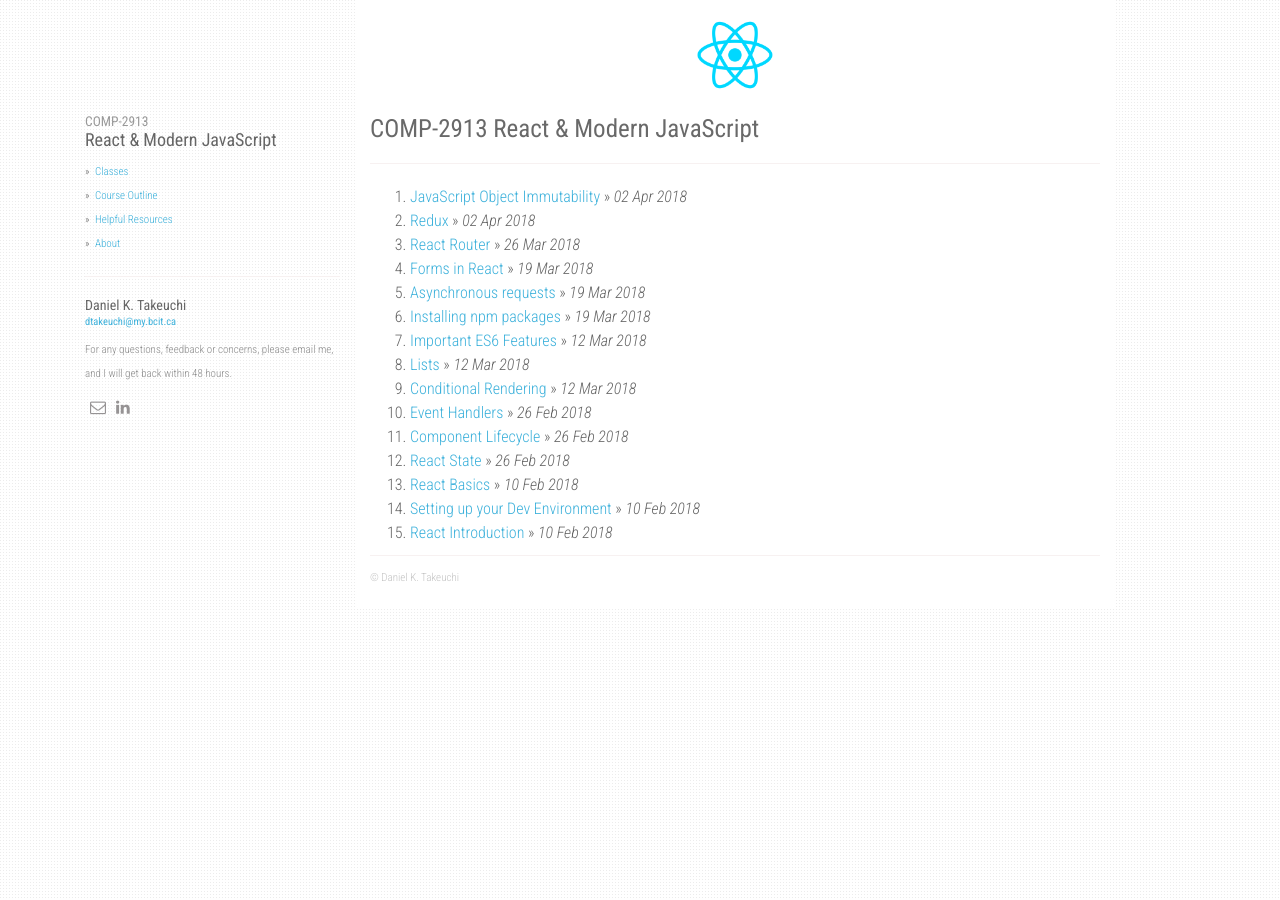
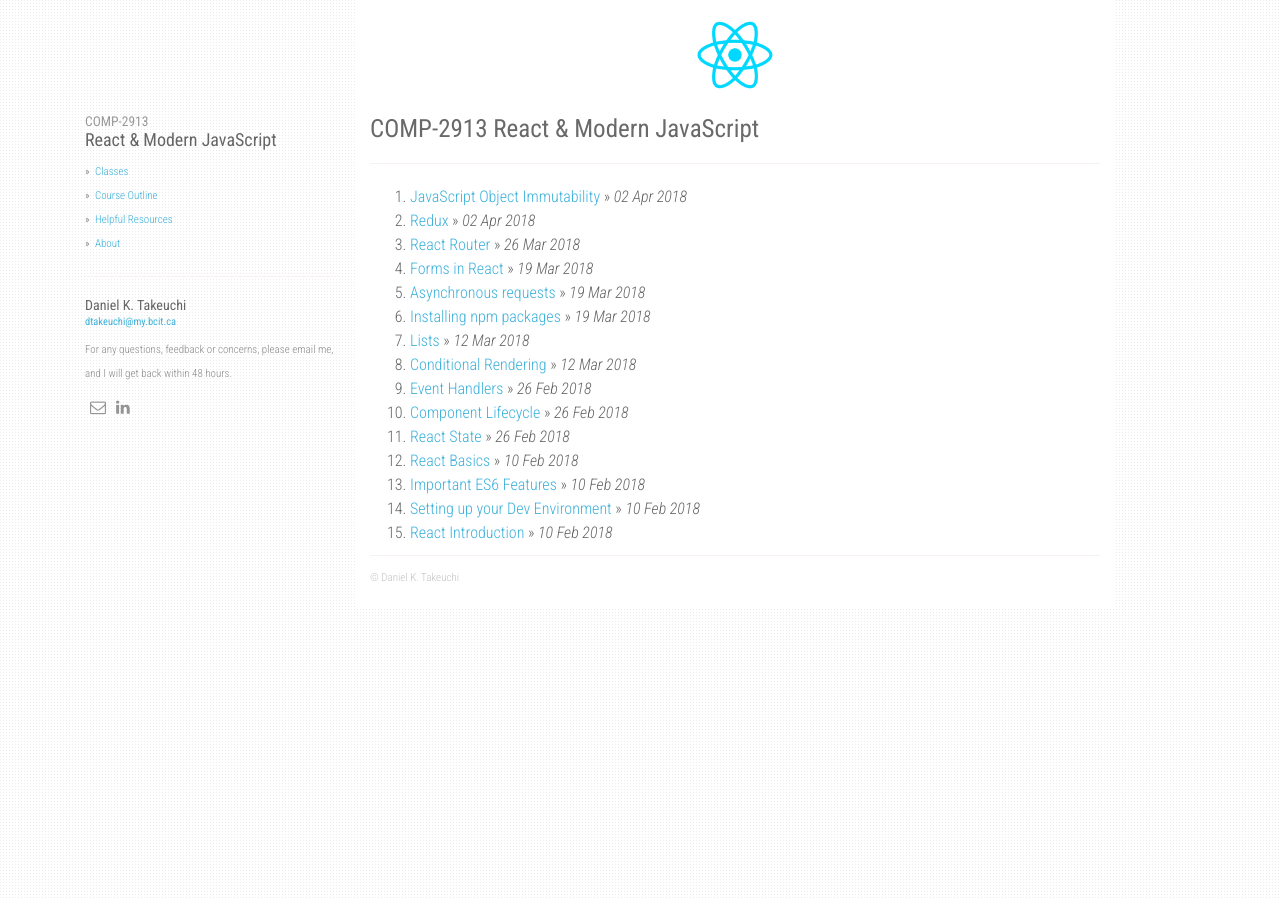
Before and after one commit to Julix91/COMP-2913, a Jekyll site: the page built from index.html, in a window 1280 px wide. Built offline with Jekyll 4.4.1, drawn with Linux system fonts in a browser that asks for light colours; nearby versions of some CDN libraries; the list of posts is cut into pages by our own code.

Commit message:
Move ES6 content to class 1

```diff
--- a/_posts/2018-03-12-es6-features.md
+++ b/_posts/2018-02-10-es6-features.md
@@ -1,7 +1,7 @@
 ---
 layout: post
 title:  "Important ES6 Features"
-date:   2018-03-12 23:00:00 +0700
+date:   2018-02-10 21:30:00 +0700
 categories: [react]
 ---
 
```
